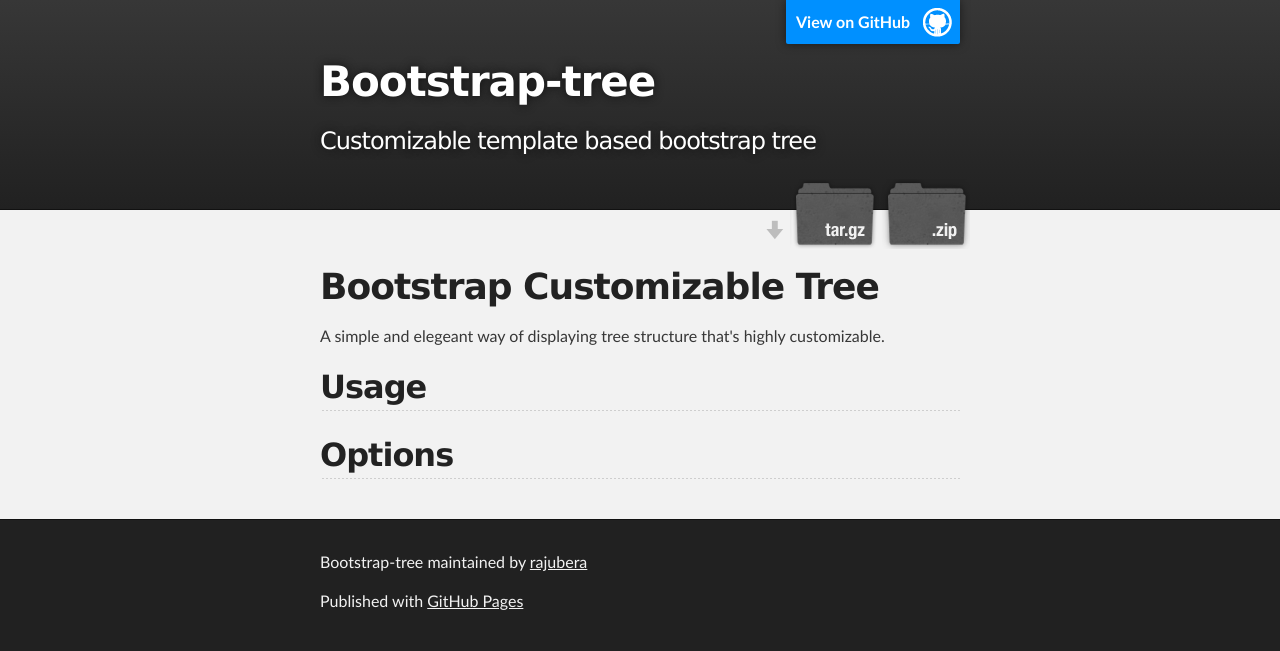
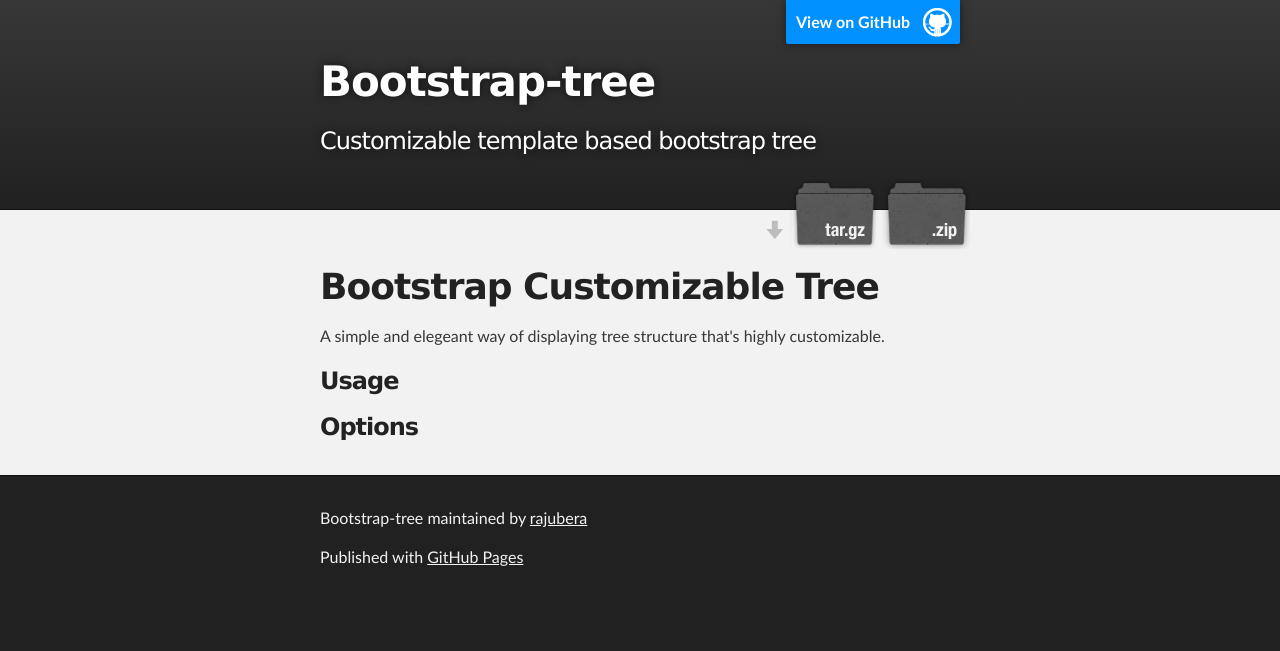
Before and after one commit to rajubera/bootstrap-tree, a plain HTML site: page index.html in a window 1280 px wide. Drawn offline with Linux system fonts and the light colour scheme.

```diff
--- a/index.html
+++ b/index.html
@@ -36,11 +36,11 @@
 
 <p>A simple and elegeant way of displaying tree structure that's highly customizable.</p>
 
-<h2>
-<a name="usage" class="anchor" href="#usage"><span class="octicon octicon-link"></span></a>Usage</h2>
+<h3>
+<a name="usage" class="anchor" href="#usage"><span class="octicon octicon-link"></span></a>Usage</h3>
 
-<h2>
-<a name="options" class="anchor" href="#options"><span class="octicon octicon-link"></span></a>Options</h2>
+<h3>
+<a name="options" class="anchor" href="#options"><span class="octicon octicon-link"></span></a>Options</h3>
       </section>
     </div>
 
--- a/params.json
+++ b/params.json
@@ -1 +1 @@
-{"name":"Bootstrap-tree","tagline":"Customizable template based bootstrap tree","body":"#Bootstrap Customizable Tree\r\n A simple and elegeant way of displaying tree structure that's highly customizable.\r\n\r\n##Usage\r\n\r\n##Options\r\n\r\n","google":"UA-44244270-2","note":"Don't delete this file! It's used internally to help with page regeneration."}
+{"name":"Bootstrap-tree","tagline":"Customizable template based bootstrap tree","body":"#Bootstrap Customizable Tree\r\n A simple and elegeant way of displaying tree structure that's highly customizable.\r\n\r\n###Usage\r\n\r\n###Options\r\n\r\n","google":"UA-44244270-2","note":"Don't delete this file! It's used internally to help with page regeneration."}
```
